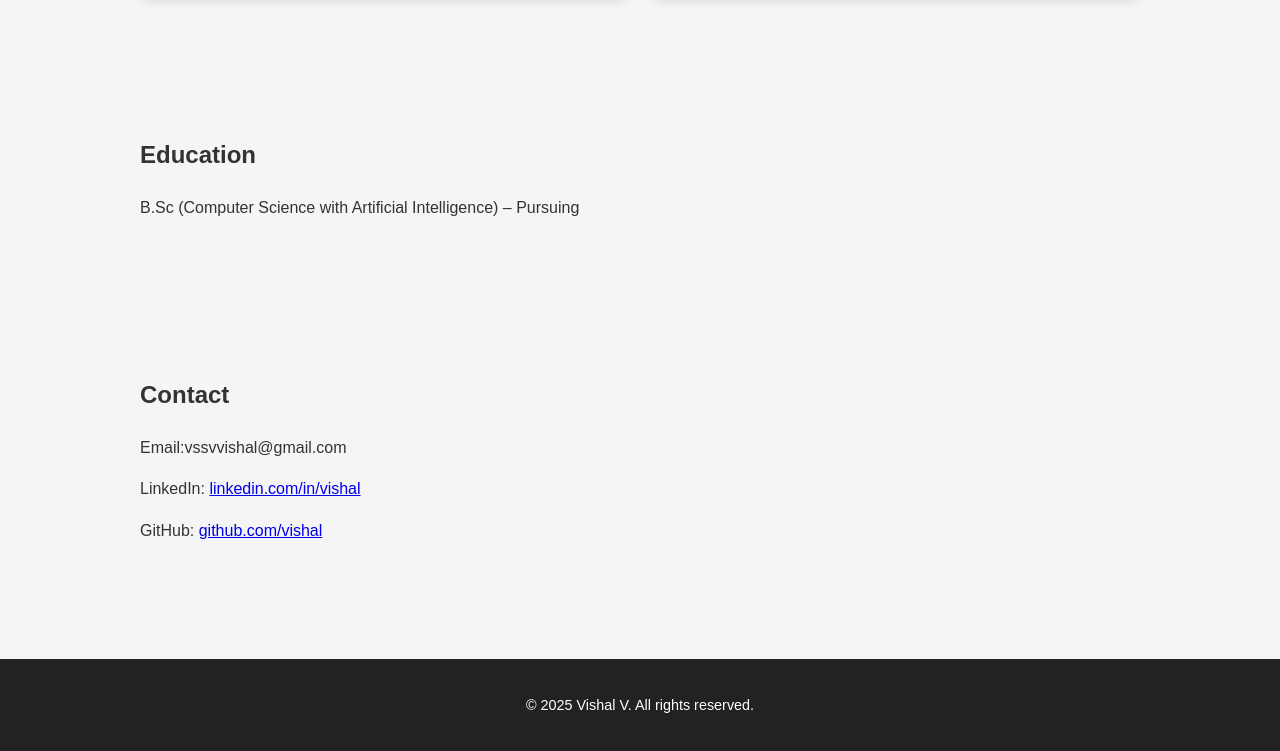
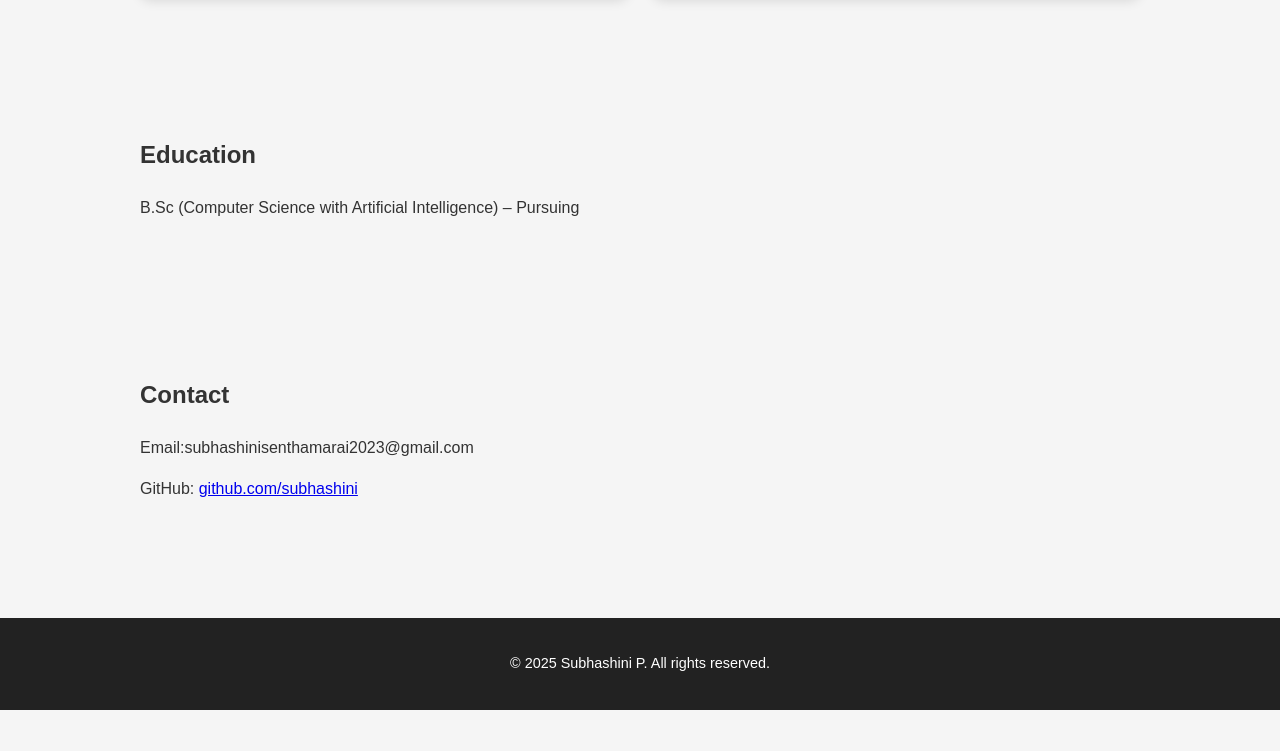
Before and after one commit to subhashinisenthamarai2023-blip/Portfolio-subha, a plain HTML site: page index.html in a window 1280 px wide. Shown: the part 1062-1813 px from the top of the page. After the commit the page ends 1772 px from the top, so only its background shows below. Drawn offline with Linux system fonts and the light colour scheme.

Commit message:
Update index.html

```diff
--- a/index.html
+++ b/index.html
@@ -3,7 +3,7 @@
 <head>
   <meta charset="UTF-8">
   <meta name="viewport" content="width=device-width, initial-scale=1.0">
-  <title>Vishal V | Portfolio</title>
+  <title>Subhashini P| Portfolio</title>
   <link rel="stylesheet" href="style.css">
 </head>
 <body>
@@ -11,7 +11,7 @@
   <!-- Hero Section -->
   <header class="hero">
     <img src="Photo.jpg" alt="Vishal V" class="profile-pic">
-    <h1>Vishal V</h1>
+    <h1>Subhashini P</h1>
     <p>AI Student | Techie | Web Developer</p>
     <nav>
       <a href="#skills">Skills</a>
@@ -58,14 +58,13 @@
   <!-- Contact Section -->
   <section id="contact">
     <h2>Contact</h2>
-    <p>Email:vssvvishal@gmail.com</p>
-    <p>LinkedIn: <a href="https://linkedin.com/in/vishal" target="_blank">linkedin.com/in/vishal</a></p>
-    <p>GitHub: <a href="https://github.com/vishal" target="_blank">github.com/vishal</a></p>
+    <p>Email:subhashinisenthamarai2023@gmail.com</p>
+    <p>GitHub: <a href="https://github.com/subhashinisenthamarai2023-blip" target="_blank">github.com/subhashini</a></p>
   </section>
 
   <!-- Footer -->
   <footer>
-    <p>© 2025 Vishal V. All rights reserved.</p>
+    <p>© 2025 Subhashini P. All rights reserved.</p>
   </footer>
 
   <script src="script.js"></script>
```
